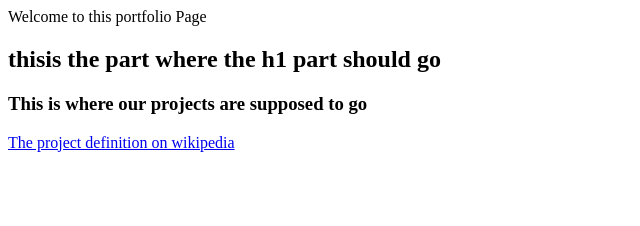
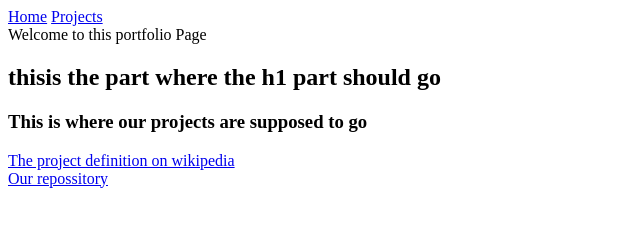
Before and after one commit to alexpuente0/webproject3, a plain HTML site: page index.html in a window 1280 px wide. Shown: the whole page, without its empty margins (0-640 px from the left). Drawn offline with Linux system fonts and the light colour scheme.

Commit message:
adding test files

```diff
--- /dev/null
+++ b/css/style.css
@@ -0,0 +1,6 @@
+* {
+    margin: 0;
+    box-sizing: border-box;
+    padding: 0;
+
+  }
--- a/index.html
+++ b/index.html
@@ -9,7 +9,8 @@
 <body>
 
     <nav id="navbar">
-
+       <a href="#welcome-section">Home</a>
+       <a href="#projects">Projects</a>
     </nav>
 
     <section id="welcome-section">Welcome to this portfolio Page
@@ -22,6 +23,10 @@
             <a href="https://en.wikipedia.org/wiki/Project"> The project definition on wikipedia </a>
         </div>
     </section>
+    <section>
+        <a href="https://github.com/alexpuente0/webproject3.git" id="profile-link">Our repossitory</a>
+
+    </section>
 
 </body>
 </html>
```
Also changed, not shown: js/index.js (added, +28 -0 lines), license.txt (added), 2 other files.
